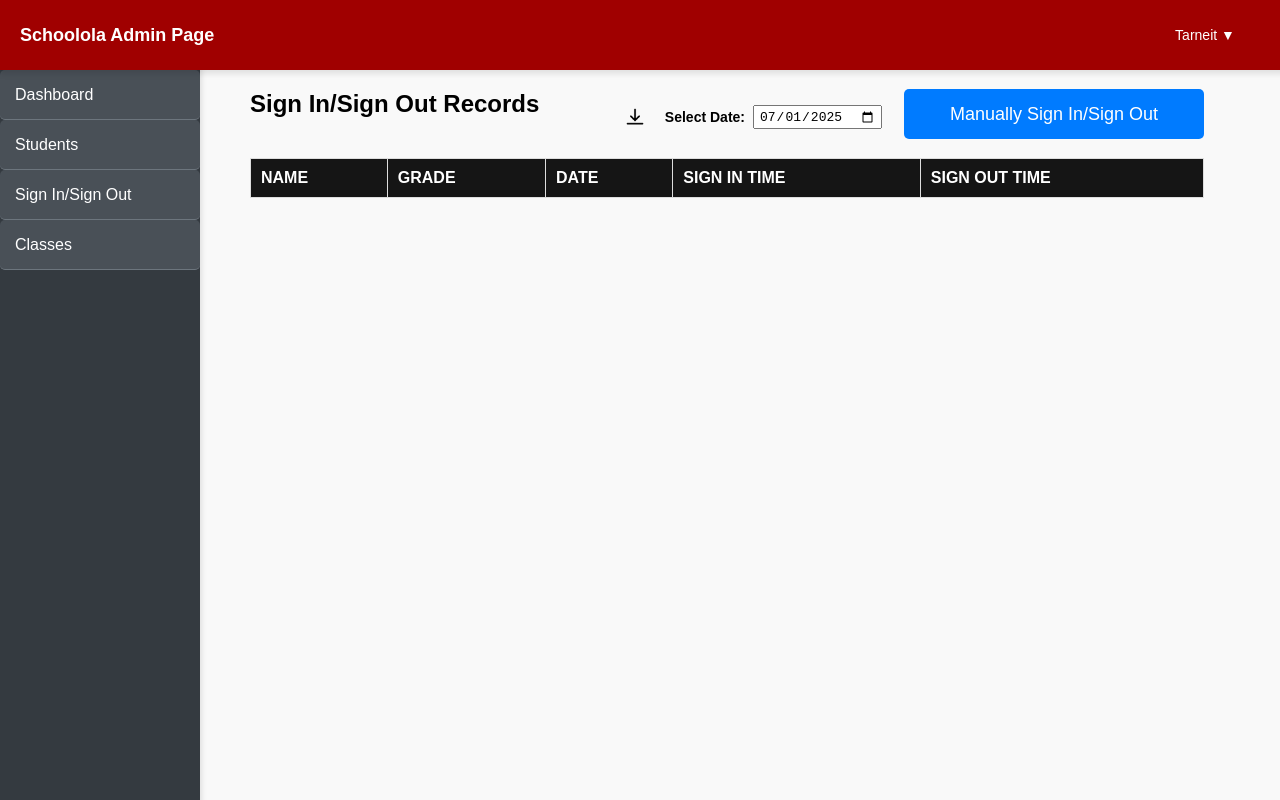
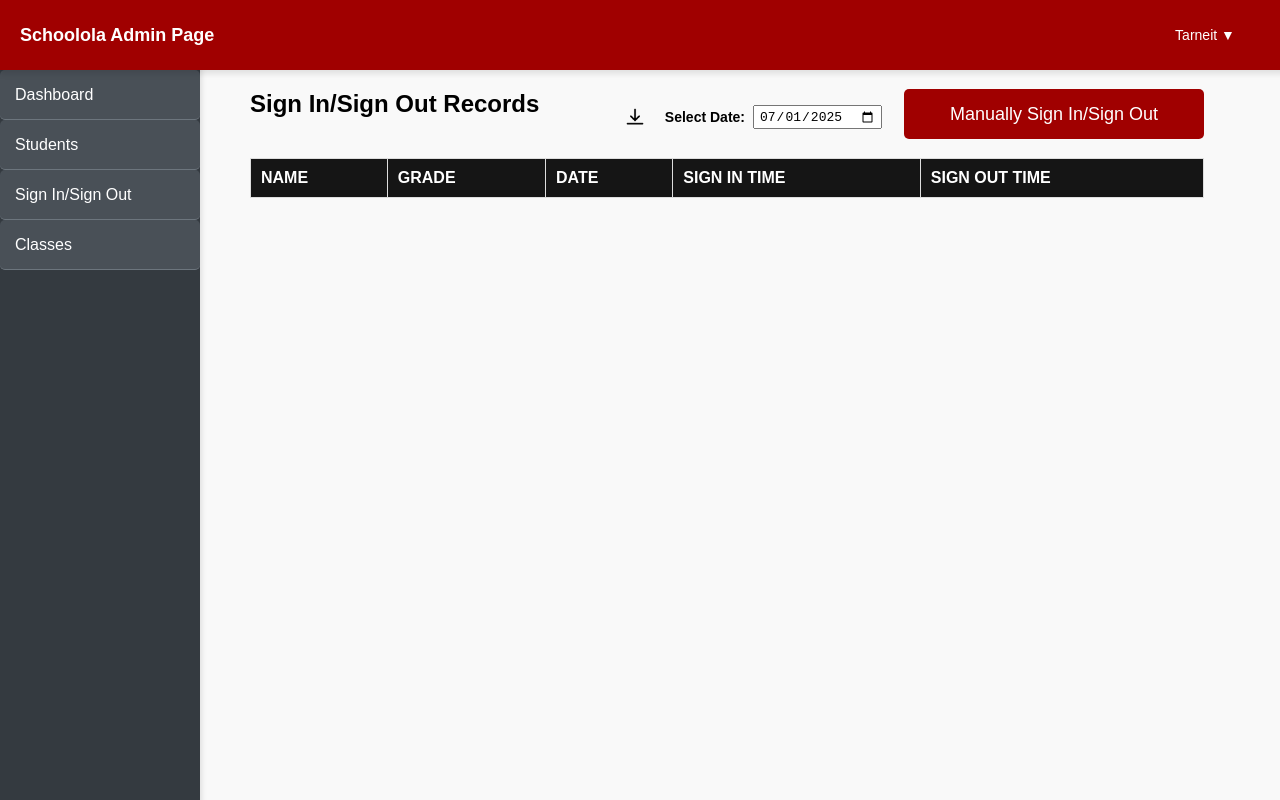
Before and after one commit to dhash29/SchoololaWebPage, a plain HTML site: page signingin.html in a window 1280 px wide. Shown: the top 800 px of the page. Drawn offline with Linux system fonts and the light colour scheme; no server answers.

Commit message:
Update signingin.html

```diff
--- a/signingin.html
+++ b/signingin.html
@@ -56,7 +56,7 @@
                     <input type="date" id="datePicker">
                 </div>
                 <!-- Add this button next to the download button -->
-                <button id="manualSignBtn" style="margin-left:10px;">
+                <button id="manualSignBtn" style="margin-left:10px; background-color: #a00000;">
                     Manually Sign In/Sign Out
                 </button>
             </div>
```
